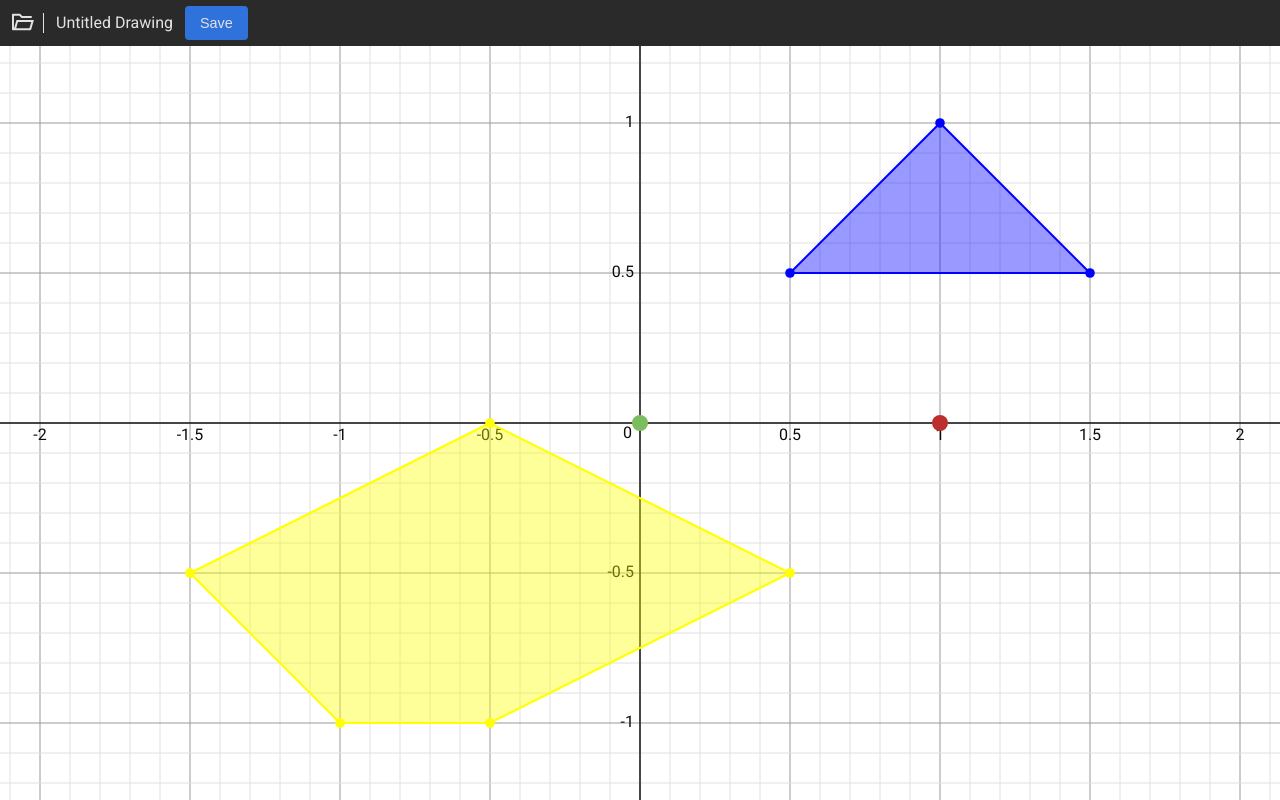
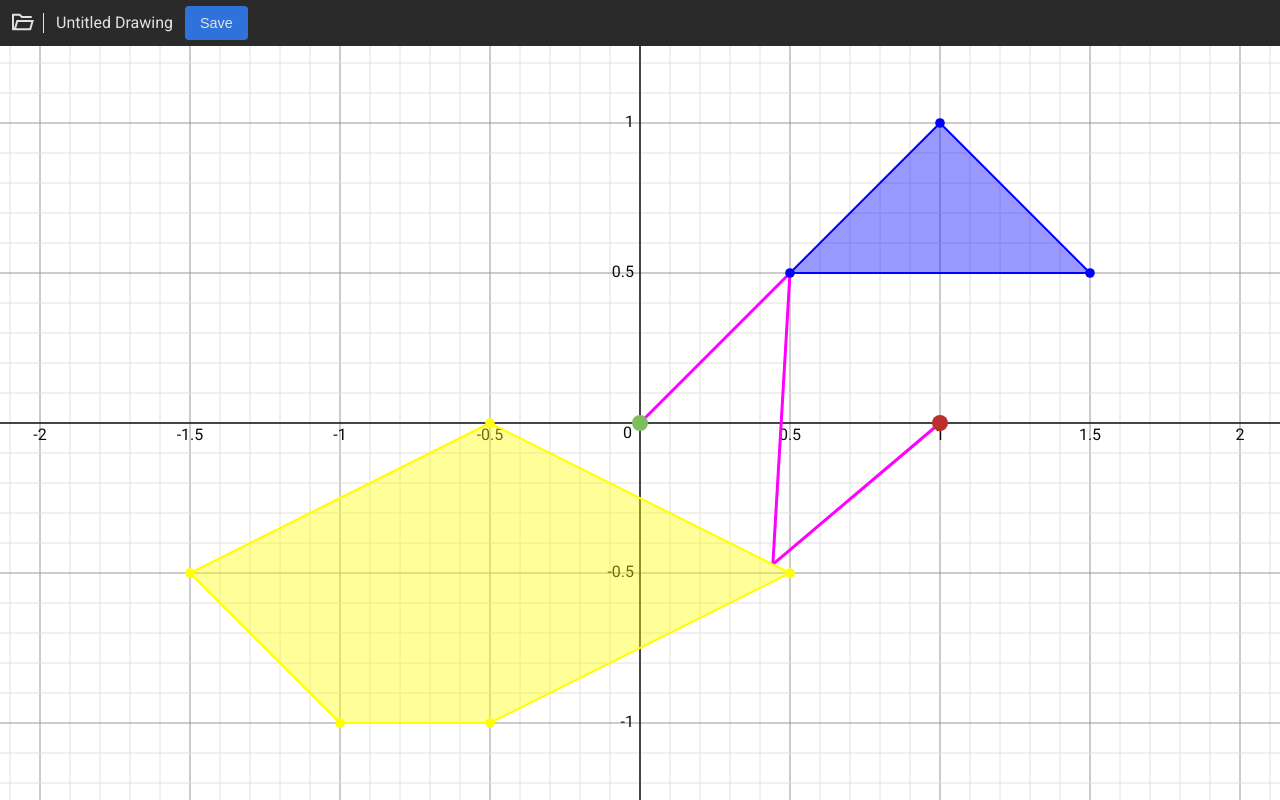
Before and after one commit to YushiPy/MAC0350, a plain HTML site: page ProjetoIndividual/index.html in a window 1280 px wide. Drawn offline with Linux system fonts and the light colour scheme.

Commit message:
Drawing TPP solution

```diff
--- a/ProjetoIndividual/index.html
+++ b/ProjetoIndividual/index.html
@@ -27,6 +27,5 @@
 
 		</canvas>
 	</body>
-	<script src="script.js" defer></script>
-
+	<script type="module" src="script.js" defer></script>
 </html>
--- a/ProjetoIndividual/script.js
+++ b/ProjetoIndividual/script.js
@@ -1,7 +1,10 @@
 
-// HTML SOURCE
+// HTML SOURCE SERVER
 // The above comment indicates that this file is referenced in an HTML file
 // and should be ran from the context of that HTML file, not directly.
+
+// import { tppSolve } from "tpp.js";
+import { tppSolve } from "./tpp.js";
 
 const canvas = document.getElementById("drawing-canvas");
 const ctx = canvas.getContext("2d");
@@ -194,34 +197,6 @@ function draw_selection_rect(rect, color = "black") {
 	ctx.setLineDash([]);
 }
 
-function get_grid_scale(minimum_grid_spacing = min_grid_spacing) {
-	/*
-	Returns `scale` such that every grid line is drawn at integer multiples of `scale`,
-	and the distance between grid lines is at least `min_grid_spacing` pixels.
-
-	The value of `scale` is always a power of 10 multiplied by 1, 2 or 5, so that
-	the grid lines are drawn at "nice" numbers (e.g. 0.1, 0.2, 0.5, 1, 2, 5, 10, etc.)
-	*/
-
-
-	// x is a valid grid scale if (canvas_width / units_to_pixels) / x < (canvas_width / min_grid_spacing)
-	// -> x is a valid grid scale if x > min_grid_spacing / units_to_pixels
-	// -> 10 ^ e is a valid if e > \log_{10}(min_grid_spacing / units_to_pixels)
-
-	let decision_value = minimum_grid_spacing / units_to_pixels;
-
-	let exponent = Math.ceil(Math.log10(decision_value));
-	let base_scale = Math.pow(10, exponent);
-
-	if (base_scale / 5 > decision_value) {
-		return base_scale / 5;
-	} else if (base_scale / 2 > decision_value) {
-		return base_scale / 2;
-	} else {
-		return base_scale;
-	}
-}
-
 function float_to_string(integer_part, exponent) {
 
 	if (Math.abs(exponent) >= 5) {
@@ -390,6 +365,54 @@ function draw_grid(minimum_grid_spacing, grid_color, sub_grid_color) {
 	ctx.fillText("0", zero_x, zero_y);
 }
 
+function polygon_is_convex(polygon) {
+
+	let got_negative = false;
+	let got_positive = false;
+
+	for (let i = 0; i < polygon.length; i++) {
+		const p0 = polygon[i];
+		const p1 = polygon[(i + 1) % polygon.length];
+		const p2 = polygon[(i + 2) % polygon.length];
+
+		const cross_product = (p1.x - p0.x) * (p2.y - p1.y) - (p1.y - p0.y) * (p2.x - p1.x);
+
+		if (cross_product < 0) {
+			got_negative = true;
+		} else if (cross_product > 0) {
+			got_positive = true;
+		}
+
+		if (got_negative && got_positive) {
+			return false;
+		}
+	}
+
+	return true;
+}
+
+function draw_solution() {
+
+	for (let polygon of polygons) {
+		if (!polygon_is_convex(polygon)) {
+			return;
+		}
+	}
+
+	const start = [startPoint.x, startPoint.y];
+	const target = [targetPoint.x, targetPoint.y];
+	const polys = polygons.map(polygon => polygon.map(vertex => [vertex.x, vertex.y]));
+
+	const path = tppSolve(start, target, polys, true);
+
+	// Draw the path as a series of line segments between the points in the path
+	for (let i = 0; i < path.length - 1; i++) {
+		const p1 = path[i];
+		const p2 = path[i + 1];
+		draw_line(p1.x, p1.y, p2.x, p2.y, "magenta", 3);
+	}
+}
+
 function draw() {
 
 	ctx.clearRect(0, 0, canvas.offsetWidth, canvas.offsetHeight);
@@ -404,6 +427,8 @@ function draw() {
 	// Draw main axis
 	draw_line(0, Number.NEGATIVE_INFINITY, 0, Number.POSITIVE_INFINITY, axisColor, 1.5);
 	draw_line(Number.NEGATIVE_INFINITY, 0, Number.POSITIVE_INFINITY, 0, axisColor, 1.5);
+
+	draw_solution();
 
 	const startPointColor = style.getPropertyValue("--start-point-color").trim();
 	const targetPointColor = style.getPropertyValue("--target-point-color").trim();
@@ -424,6 +449,19 @@ function draw() {
 		for (let j = 0; j < polygons[i].length; j++) {
 			const vertex = polygons[i][j];
 			draw_point(vertex.x, vertex.y, pointRadius * 0.6, polygonColor);
+		}
+
+		if (!polygon_is_convex(polygons[i])) {
+
+			ctx.font = "16px sans-serif";
+			ctx.fillStyle = "red";
+			ctx.textAlign = "center";
+			ctx.textBaseline = "middle";
+
+			const center = polygons[i].reduce((acc, p) => ({ x: acc.x + p.x / polygons[i].length, y: acc.y + p.y / polygons[i].length }), { x: 0, y: 0 });
+			const canvas_center_point = world_to_canvas(center.x, center.y);
+
+			ctx.fillText("NOT CONVEX", canvas_center_point.x, canvas_center_point.y);
 		}
 	}
 
--- /dev/null
+++ b/ProjetoIndividual/tpp.js
@@ -0,0 +1,402 @@
+
+const BINARY_SEACH_THRESHOLD = 15;
+
+
+// Vector operations
+
+class Vector2 {
+
+	constructor(x, y) {
+		this.x = x;
+		this.y = y;
+	}
+
+	add(other) {
+		return new Vector2(this.x + other.x, this.y + other.y);
+	}
+
+	sub(other) {
+		return new Vector2(this.x - other.x, this.y - other.y);
+	}
+
+	mul(scalar) {
+		return new Vector2(this.x * scalar, this.y * scalar);
+	}
+
+	cross(other) {
+		return this.x * other.y - this.y * other.x;
+	}
+
+	dot(other) {
+		return this.x * other.x + this.y * other.y;
+	}
+
+	isSameDirection(other) {
+		return this.cross(other) === 0 && this.dot(other) >= 0;
+	}
+
+	length() {
+		return Math.sqrt(this.x ** 2 + this.y ** 2);
+	}
+
+	normalize() {
+		const length = this.length();
+
+		if (length === 0) {
+			return new Vector2(0, 0);
+		}
+
+		return new Vector2(this.x / length, this.y / length);
+	}
+
+	reflect(normal) {
+		const normalizedNormal = normal.normalize();
+		const dot = this.dot(normalizedNormal);
+		return this.sub(normalizedNormal.mul(2 * dot));
+	}
+
+	perpendicular() {
+		return new Vector2(-this.y, this.x);
+	}
+
+	reflectSegment(start, end) {
+		return start.add(this.sub(start).reflect(end.sub(start).perpendicular()));
+	}
+}
+
+function segmentSegmentIntersection(start1, end1, start2, end2) {
+
+	const direction1 = end1.sub(start1);
+	const direction2 = end2.sub(start2);
+
+	const cross = direction1.cross(direction2);
+
+	if (cross === 0) {
+		return null;
+	}
+
+	const sdiff = start2.sub(start1);
+	const rate1 = sdiff.cross(direction2) / cross;
+	const rate2 = sdiff.cross(direction1) / cross;
+
+	if (rate1 >= 0 && rate1 <= 1 && rate2 >= 0 && rate2 <= 1) {
+		return start1.add(direction1.mul(rate1));
+	}
+
+	return null;
+}
+
+// Point location functions
+
+function pointInCone(point, vertex, ray1, ray2) {
+
+	if (ray1.cross(ray2) >= 0) {
+		return ray1.cross(point.sub(vertex)) >= 0 && ray2.cross(point.sub(vertex)) <= 0;
+	} else {
+		return ray1.cross(point.sub(vertex)) >= 0 || ray2.cross(point.sub(vertex)) <= 0;
+	}
+}
+
+function pointInEdge(point, vertex1, ray1, vertex2, ray2) {
+	return ray1.cross(point.sub(vertex1)) > 0 && ray2.cross(point.sub(vertex2)) < 0 && vertex2.sub(vertex1).cross(point.sub(vertex1)) <= 0;
+}
+
+function pointInCone2(point, vertex, ray1, ray2) {
+
+	if (ray1.isSameDirection(ray2)) {
+		return point.sub(vertex).isSameDirection(ray1);
+	}
+
+	if (ray1.cross(ray2) < 0) {
+		return ray1.cross(point.sub(vertex)) >= 0 || ray2.cross(point.sub(vertex)) <= 0;
+	} else {
+		return ray1.cross(point.sub(vertex)) >= 0 && ray2.cross(point.sub(vertex)) <= 0;
+	}
+}
+
+function pointInEdge2(point, vertex1, vertex2, ray1, ray2) {
+
+	if (vertex1.x === vertex2.x && vertex1.y === vertex2.y) {
+		return pointInCone2(point, vertex1, ray1, ray2);
+	}
+
+	const dv = vertex2.sub(vertex1);
+
+	if (ray1.isSameDirection(dv) || ray2.mul(-1).isSameDirection(dv)) {
+		return false;
+	}
+
+	const p1 = point.sub(vertex1);
+	const p2 = point.sub(vertex2);
+
+	const rp1 = ray1.cross(p1) >= 0;
+	const rp2 = ray2.cross(p2) <= 0;
+	const dp = dv.cross(p1) <= 0;
+
+	if (dv.cross(ray1) < 0) {
+		if (dv.cross(ray2) < 0) {
+			return rp1 && rp2 && dp;
+		} else {
+			return rp1 ? dp : rp2;
+		}
+	} else {
+		if (dv.cross(ray2) < 0) {
+			return rp2 ? dp : rp1;
+		} else {
+			return rp1 || rp2 || dp;
+		}
+	}
+}
+
+// Cleanup functions
+
+function removeCollinearPoints(points) {
+
+	const cleaned = [points[0], points[1]];
+
+	for (let i = 2; i < points.length; i++) {
+
+		const a = cleaned[cleaned.length - 2];
+		const b = cleaned[cleaned.length - 1];
+		const candidate = points[i];
+
+		const v1 = b.sub(a);
+		const v2 = candidate.sub(b);
+
+		if (v1.isSameDirection(v2)) {
+			cleaned[cleaned.length - 1] = candidate;
+		} else {
+			cleaned.push(candidate);
+		}
+	}
+
+	return cleaned;
+}
+
+function cleanPolygon(polygon) {
+
+	const cleaned = removeCollinearPoints(polygon);
+
+	if (cleaned[1].sub(cleaned[0]).cross(cleaned[cleaned.length - 1].sub(cleaned[0])) < 0) {
+		cleaned.reverse();
+	}
+
+	return cleaned;
+}
+
+
+export function tppSolve(start, target, polygons, simplify = false) {
+
+	start = new Vector2(...start);
+	target = new Vector2(...target);
+	polygons = polygons.map(polygon => polygon.map(vertex => new Vector2(...vertex)));
+
+	if (simplify) {
+		polygons = polygons.map(cleanPolygon);
+	}
+
+	const cones = polygons.map(polygon => Array(polygon.length).fill(null));
+	const firstContact = polygons.map(polygon => Array(polygon.length).fill(false));
+
+	function getCone(i, j) {
+
+		if (cones[i][j] === null) {
+
+			const before = polygons[i][(j - 1 + polygons[i].length) % polygons[i].length];
+			const vertex = polygons[i][j];
+			const after = polygons[i][(j + 1) % polygons[i].length];
+
+			const last = query(vertex, i);
+			const diff = vertex.sub(last);
+
+			let ray1 = diff.reflect(vertex.sub(before).perpendicular());
+			let ray2 = diff.reflect(after.sub(vertex).perpendicular());
+
+			firstContact[i][(j - 1 + polygons[i].length) % polygons[i].length] = diff.cross(vertex.sub(before)) < 0;
+			firstContact[i][j] = diff.cross(after.sub(vertex)) < 0;
+
+			if (!firstContact[i][(j - 1 + polygons[i].length) % polygons[i].length]) {
+				ray1 = diff;
+			}
+
+			if (!firstContact[i][j]) {
+				ray2 = diff;
+			}
+
+			cones[i][j] = [ray1, ray2];
+		}
+
+		return cones[i][j];
+	}
+
+	function locatePointLinearSearch(point, i) {
+
+		const polygon = polygons[i];
+
+		for (let j = 0; j < polygon.length; j++) {
+
+			const v = polygon[j];
+			const [ray1, ray2] = getCone(i, j);
+
+			if (!firstContact[i][j] && !firstContact[i][(j - 1 + polygon.length) % polygon.length]) {
+				continue;
+			}
+
+			if (pointInCone(point, v, ray1, ray2)) {
+				return 2 * j;
+			}
+		}
+
+		for (let j = 0; j < polygon.length; j++) {
+
+			const v1 = polygon[j];
+			const v2 = polygon[(j + 1) % polygon.length];
+
+			const ray1 = getCone(i, j)[1];
+			const ray2 = getCone(i, (j + 1) % polygon.length)[0];
+
+			if (pointInEdge(point, v1, ray1, v2, ray2)) {
+				return firstContact[i][j] ? 2 * j + 1 : -1;
+			}
+		}
+
+		return -1;
+	}
+
+	function locatePointBinarySearch(point, i) {
+
+		function checkVertex(j) {
+			return pointInCone2(point, polygon[j], ...getCone(i, j));
+		}
+
+		function checkEdge(l, r) {
+
+			const rIndex = (r + 1) % polygon.length;
+
+			const v1 = polygon[l];
+			const v2 = polygon[rIndex];
+			const ray1 = getCone(i, l)[1];
+			const ray2 = getCone(i, rIndex)[0];
+
+			return pointInEdge2(point, v1, v2, ray1, ray2);
+		}
+
+		const polygon = polygons[i];
+
+		let left = 0;
+		let right = polygon.length - 1;
+
+		if (checkVertex(0)) {
+			return 0;
+		}
+
+		while (left !== right) {
+
+			const mid = Math.floor((left + right) / 2);
+
+			if (checkVertex(mid + 1)) {
+				return 2 * (mid + 1);
+			}
+
+			if (checkEdge(left, mid)) {
+				right = mid;
+			} else {
+				left = mid + 1;
+			}
+		}
+
+		if (!checkEdge(left, right)) {
+			throw new Error("Point is not located in any cone or edge.");
+		}
+
+		return 2 * left + 1;
+	}
+
+	function locatePoint(point, i) {
+
+		if (polygons[i].length < BINARY_SEACH_THRESHOLD) {
+			return locatePointLinearSearch(point, i);
+		}
+
+		const location = locatePointBinarySearch(point, i);
+		const visible = firstContact[i];
+
+		if (visible[Math.floor(location / 2)] || visible[Math.floor((location - 1) / 2)]) {
+			return location;
+		} else {
+			return -1;
+		}
+	}
+
+	function queryFull(point, i) {
+
+		if (i === 0) {
+			return [start, point];
+		}
+
+		const polygon = polygons[i - 1];
+		const location = locatePoint(point, i - 1);
+
+		if (location === -1) {
+			return queryFull(point, i - 1);
+		}
+
+		const pos = Math.floor(location / 2);
+
+		if (location % 2 === 0) {
+			return queryFull(polygon[pos], i - 1).concat([point]);
+		}
+
+		const v1 = polygon[pos];
+		const v2 = polygon[(pos + 1) % polygon.length];
+
+		const reflected = point.reflectSegment(v1, v2);
+
+		const path = queryFull(reflected, i - 1);
+		const last = path[path.length - 2];
+
+		const intersection = segmentSegmentIntersection(last, reflected, v1, v2);
+
+		if (intersection === null) {
+			throw new Error(`Intersection not found for point ${point} in polygon ${i} at edge ${pos}`);
+		}
+
+		return path.slice(0, -1).concat([intersection, point]);
+	}
+
+	function query(point, i) {
+
+		if (i === 0) {
+			return start;
+		}
+
+		const polygon = polygons[i - 1];
+		const location = locatePoint(point, i - 1);
+
+		if (location === -1) {
+			return query(point, i - 1);
+		}
+
+		const pos = Math.floor(location / 2);
+
+		if (location % 2 === 0) {
+			return polygon[pos];
+		}
+
+		const v1 = polygon[pos];
+		const v2 = polygon[(pos + 1) % polygon.length];
+
+		const reflected = point.reflectSegment(v1, v2);
+		const last = query(reflected, i - 1);
+
+		const intersection = segmentSegmentIntersection(last, reflected, v1, v2);
+
+		if (intersection === null) {
+			throw new Error(`Intersection not found for point ${point} in polygon ${i} at edge ${pos}`);
+		}
+
+		return intersection;
+	}
+
+	return removeCollinearPoints(queryFull(target, polygons.length));
+}
```
